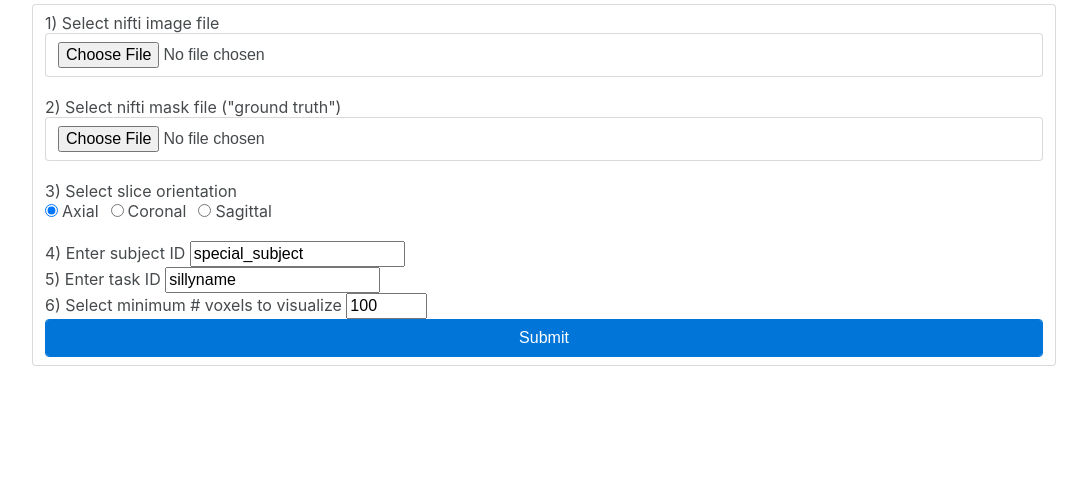
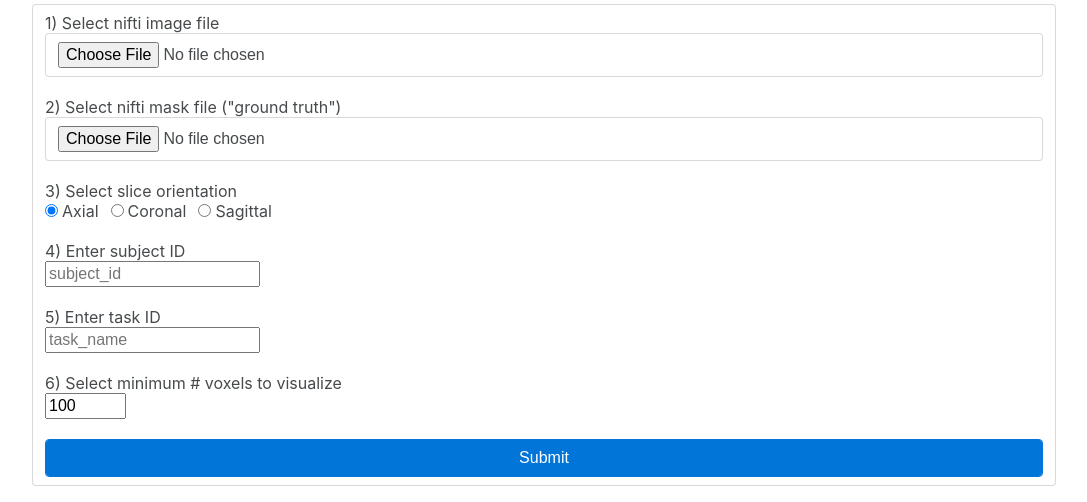
Before and after one commit to akeshavan/mindgames, a Flask app: page / in a window 1280 px wide. Shown: the part 474-976 px from the top of the page, without its empty margins (96-1183 px from the left). Before the commit the page ends 840 px from the top, so only its background shows below. Run offline with Flask 2, Linux system fonts and the light colour scheme; some libraries are stand-ins or nearby versions.

Commit message:
smallUI changes

```diff
--- a/python/templates/upload.html
+++ b/python/templates/upload.html
@@ -300,13 +300,13 @@
         </div>
         <br>
         4) Enter subject ID
-        <input type = "text" name = "patient_id" value = "special_subject">
+        <input class="form-inline" type = "text" name = "patient_id" placeholder = "subject_id">
         <br>
         5) Enter task ID
-        <input type = "text" name = "task_type" value = "sillyname">
+        <input class="form-inline" type = "text" name = "task_type" placeholder = "task_name">
         <br>
         6) Select minimum # voxels to visualize
-        <input type = "number" name = "min_Nvox" min = 1 max = 1000 value = 100>
+        <input class="form-inline" type = "number" name = "min_Nvox" min = 1 max = 1000 value = 100>
         <br>
         <button class="btn btn-primary form-control" type = "submit"/>Submit </button>
       </form>
```
